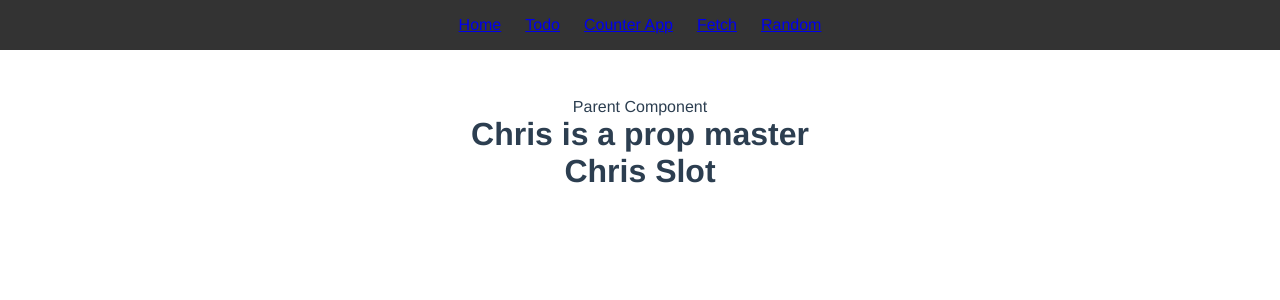
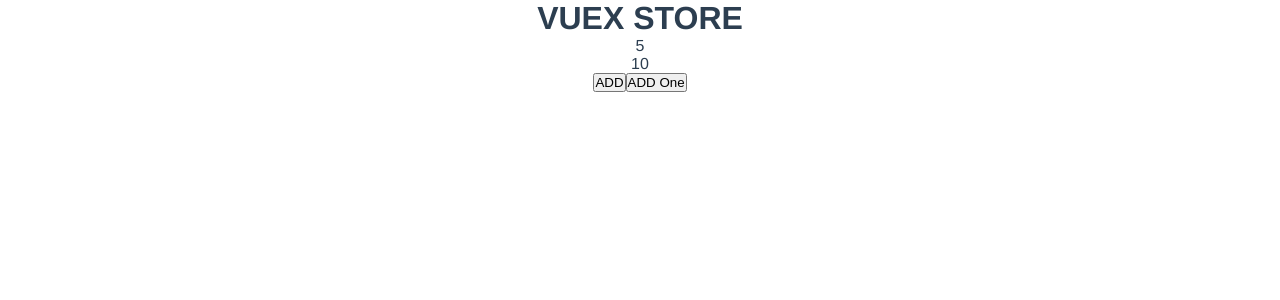
Before and after one commit to Christiano112/learning-vue, a Vue app: page / in a window 1280 px wide. Shown: the top 300 px of the page. Built offline with nearby package versions, Linux system fonts and the light colour scheme.

Commit message:
first time using VUEX, had to disable router

```diff
--- a/package.json
+++ b/package.json
@@ -10,7 +10,8 @@
   "dependencies": {
     "core-js": "^3.8.3",
     "vue": "^3.2.13",
-    "vue-router": "^4.1.6"
+    "vue-router": "^4.1.6",
+    "vuex": "^4.0.2"
   },
   "devDependencies": {
     "@babel/core": "^7.12.16",
--- a/src/App.vue
+++ b/src/App.vue
@@ -1,15 +1,18 @@
 <template>
-  <myHeader />
-  <router-view></router-view>
+  <myData />
+  <!-- <myHeader /> -->
+  <!-- <router-view></router-view> -->
 </template>
 
 <script>
-import myHeader from './components/Header.vue';
+// import myHeader from './components/Header.vue';
+import myData from './components/Data.vue';
 
 export default {
   name: 'App',
   components: {
-    myHeader,
+    // myHeader,
+    myData
   },
 }
 </script>
@@ -20,6 +23,7 @@
   margin: 0;
   padding: 0;
 }
+
 
 :where(:root) {
   display: grid;
--- a/src/components/Components.vue
+++ b/src/components/Components.vue
@@ -19,11 +19,5 @@
             MyData,
             mySlot,
         },
-
-        data() {
-            return {
-                message: 'Parent'
-            }
-        },
     }
 </script>
--- a/src/components/Data.vue
+++ b/src/components/Data.vue
@@ -1,27 +1,22 @@
 <template>
     <div>
-        <h1>{{secondTime}}</h1>
+        <h1>{{ secondTime }}</h1>
+        <VuexStore />
     </div>
 </template>
 
 <script>
-    export default {
-        name: 'MyData',
+import VuexStore from './VuexStore.vue';
 
-        props: {
-            secondTime: String,
-        },
+export default {
+    name: 'MyData',
 
-        data() {
-            return {
-                message: 'Hello Vue!'
-            }
-        },
+    components: {
+        VuexStore,
+    },
 
-        methods: {
-            myMethod() {
-                console.log('My Method');
-            }
-        }
-    }
+    props: {
+        secondTime: String,
+    },
+}
 </script>
--- a/src/components/Extra.vue
+++ b/src/components/Extra.vue
@@ -1,6 +1,5 @@
 <template>
     <div>
-        <h1>Hi There</h1>
         <p>My age is {{ age }}</p>
         <button @click="age++">ADD</button>
         <button v-on:click.shift="decrement">MINUS</button>
--- a/src/components/Loop.vue
+++ b/src/components/Loop.vue
@@ -2,8 +2,7 @@
     <div>
         <div v-for="players in myArray" :key="players.id">
             <ul>
-                <li>My Name is {{ players.name }}</li>
-                <li>My Age is {{ players.age }}</li>
+                <li>My Name is {{ players.name }} and I am {{ players.age }} old</li>
             </ul>
         </div>
 
--- a/src/components/Random.vue
+++ b/src/components/Random.vue
@@ -3,7 +3,6 @@
         <myConditionals :tellThem="tell" />
         <ExtraPlay />
         <myLoops />
-        <MyComponents />
     </div>
 </template>
 
@@ -11,7 +10,6 @@
 import myConditionals from './Conditionals.vue';
 import ExtraPlay from './Extra.vue';
 import myLoops from "./Loop.vue";
-import MyComponents from './Components.vue';
 
 export default {
     name: "myRandom",
@@ -19,7 +17,6 @@
         myConditionals,
         ExtraPlay,
         myLoops,
-        MyComponents,
     },
     data() {
         return {
--- /dev/null
+++ b/src/components/VuexStore.vue
@@ -0,0 +1,34 @@
+<template>
+    <div>
+        <h1>VUEX STORE</h1>
+        <p>{{ count }}</p>
+        <p>{{ doubleCount }}</p>
+        <button @click="increment(7)">ADD</button>
+        <button @click="anotherAdd(2)">ADD One</button>
+    </div>
+</template>
+
+<script>
+
+export default {
+    name: "VuexStore",
+
+    methods: {
+        increment(num) {
+            this.$store.commit('myAdd', num)
+        },
+        anotherAdd(val) {
+            this.$store.dispatch('asyncAdd', val)
+        }
+    },
+
+    computed: {
+        count() {
+            return this.$store.state.myCount
+        },
+        doubleCount() {
+            return this.$store.getters.doubleCount
+        },
+    }
+}
+</script>
--- a/src/main.js
+++ b/src/main.js
@@ -1,41 +1,69 @@
 import { createApp } from 'vue'
+// import { createRouter, createWebHistory } from 'vue-router';
+import { createStore } from 'vuex';
+
 import App from './App.vue'
-import { createRouter, createWebHistory } from 'vue-router';
-import MyComponents from './components/Components.vue';
-import myRandom from './components/Random.vue';
-import CounterApp from './components/view/Counter.vue';
-import myFetch from './components/view/Fetch.vue';
-import myTodo from './components/view/Todo.vue';
+// import MyComponents from './components/Components.vue';
+// import myRandom from './components/Random.vue';
+// import CounterApp from './components/view/Counter.vue';
+// import myFetch from './components/view/Fetch.vue';
+// import myTodo from './components/view/Todo.vue';
 
-const router = createRouter({
-    history: createWebHistory(),
-    routes: [
-        {
-            path: "/",
-            name: "MyComponents",
-            component: MyComponents
-        },
-        {
-            path: "/Counter.vue",
-            name: "CounterApp",
-            component: CounterApp
-        },
-        {
-            path: "/Fetch.vue",
-            name: "myFetch",
-            component: myFetch
-        },
-        {
-            path: "/Todo.vue",
-            name: "myTodo",
-            component: myTodo
-        },
-        {
-            path: "/Random.vue",
-            name: "myRandom",
-            component: myRandom
-        },
-    ]
+// const router = createRouter({
+//     history: createWebHistory(),
+//     routes: [
+//         {
+//             path: "/",
+//             name: "MyComponents",
+//             component: MyComponents
+//         },
+//         {
+//             path: "/Counter.vue",
+//             name: "CounterApp",
+//             component: CounterApp
+//         },
+//         {
+//             path: "/Fetch.vue",
+//             name: "myFetch",
+//             component: myFetch
+//         },
+//         {
+//             path: "/Todo.vue",
+//             name: "myTodo",
+//             component: myTodo
+//         },
+//         {
+//             path: "/Random.vue",
+//             name: "myRandom",
+//             component: myRandom
+//         },
+//     ]
+// })
+
+const store = createStore({
+    state() {
+        return {
+            myCount: 5
+        }
+    },
+    getters: {
+        doubleCount(state) {
+            return state.myCount * 2
+        }
+    },
+    mutations: {
+        myAdd(state, num) {
+            state.myCount += num
+        }
+    },
+    actions: {
+        asyncAdd({ commit }, val) {
+            setTimeout(() => {
+                commit('myAdd', val)
+            }, 2000)
+        }
+    },
+
 })
 
-createApp(App).use(router).mount('#app')
+createApp(App).use(store).mount('#app')
```
Also changed, not shown: 2 other files (tests, documents, lock files or other folders).
